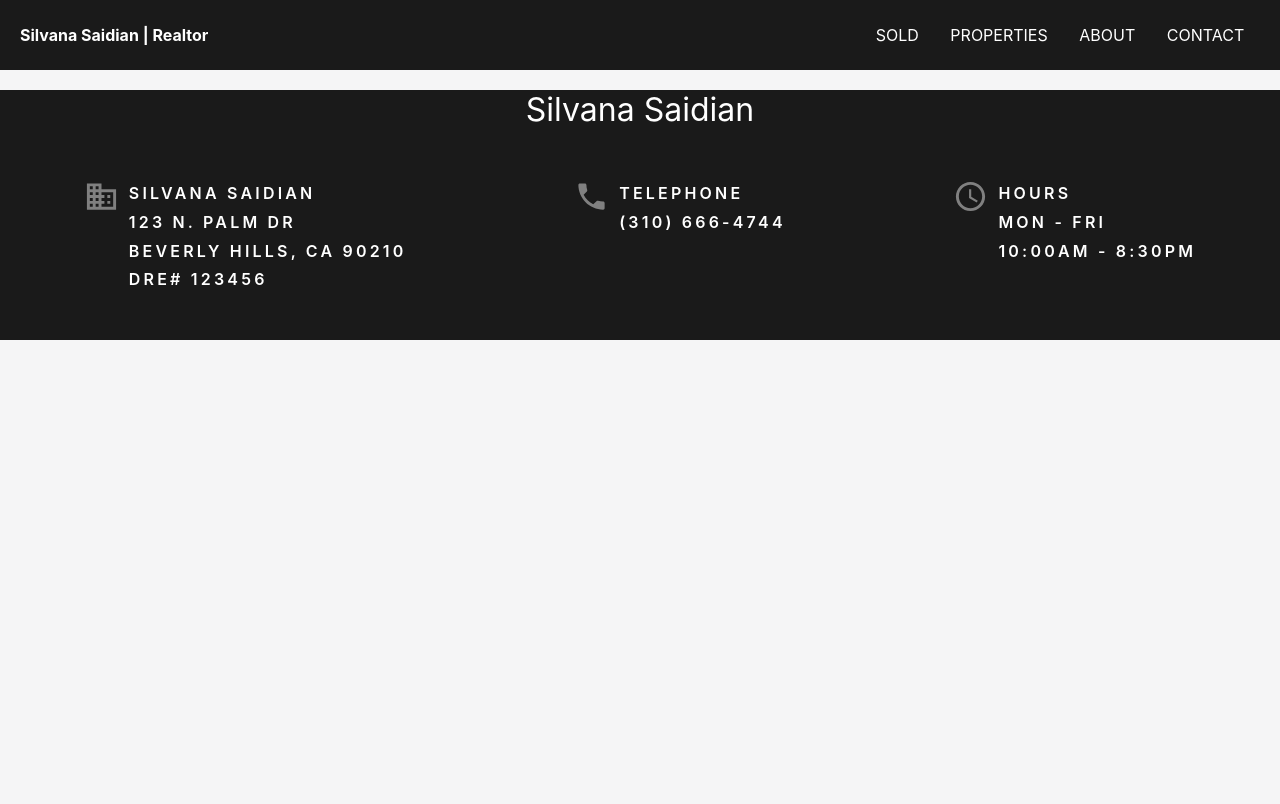
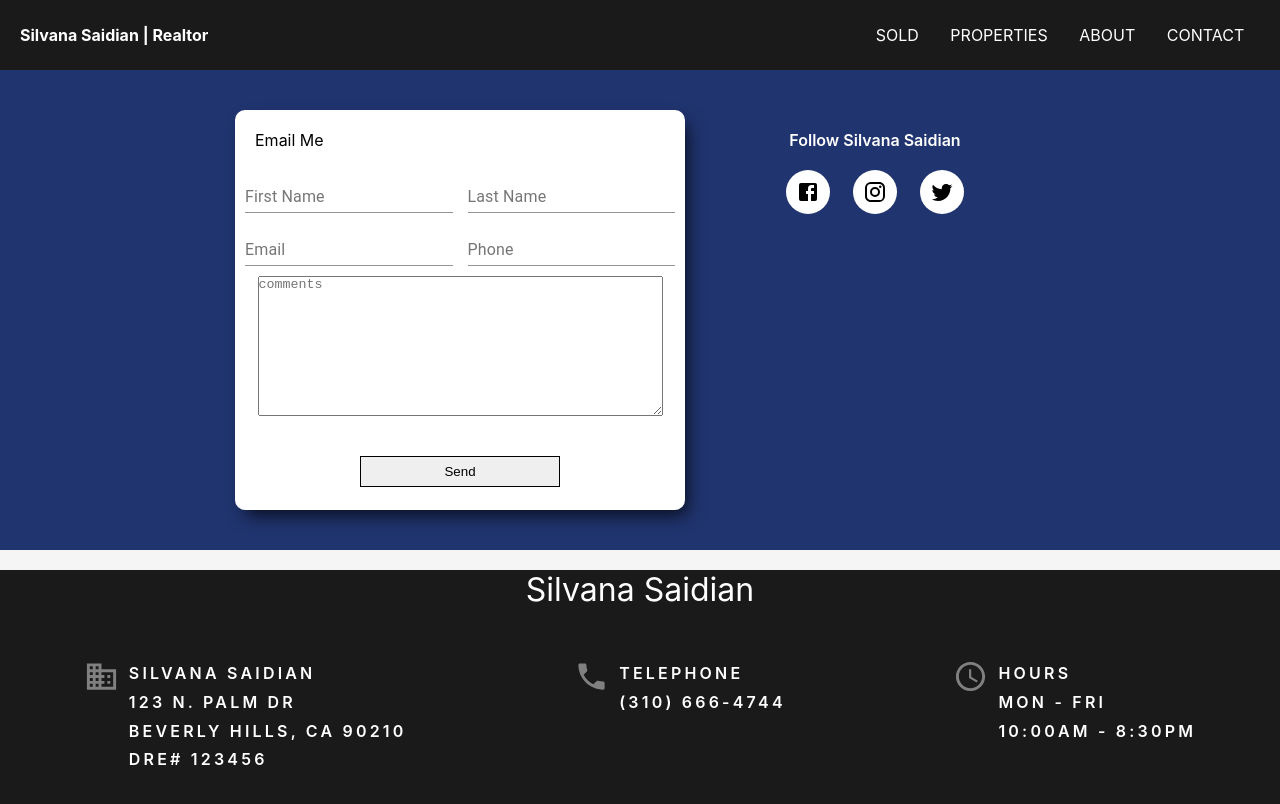
Before and after one commit to rissandimo/silvana-setareh-real-estate, a React (Create React App) app: page /contact in a window 1280 px wide. Shown: the top 804 px of the page. Built offline with nearby package versions, Linux system fonts and the light colour scheme.

Commit message:
Added Contact component with contact form and social media links

```diff
--- a/src/App.js
+++ b/src/App.js
@@ -1,6 +1,7 @@
 import './App.css';
 
 // Components
+import Contact from './components/contact/Contact';
 import Header from './components/header/Header';
 import Home from './components/home/Home';
 import Footer from './components/footer/Footer';
@@ -18,6 +19,7 @@ function App() {
     <Switch>
       <Route exact path='/' component={Home} />
       <Route path='/properties' component={Properties} />
+      <Route path='/contact' component={Contact} />
     </Switch>
 
     <Footer />
--- /dev/null
+++ b/src/components/contact/Contact.css
@@ -0,0 +1,43 @@
+.contact{
+    background-color: #20346F;
+    padding: 40px;
+}
+
+.contact__container{
+    display: grid;
+    grid-template-columns: repeat(2, 1fr);
+    margin: 0 auto;
+    width: 850px;
+}
+
+.contact__container > .contact__social-media{
+    display: flex;
+    flex-direction: column;
+    text-align: center;
+}
+
+.contact__social-media > p{
+    color: white;
+    font-weight: 600;
+    margin: 20px 0;
+}
+
+.contact__social-media > .social__media-links{
+    display: flex;
+    justify-content: space-around;
+    margin: 0 auto;
+    width: 200px;
+}
+
+.social__media-links > .link{
+    align-items: center;
+    display: flex;
+    background-color: white;
+    border-radius: 50%;
+    padding: 10px;
+}
+
+.link:hover{
+    background-color: darkgray;
+    color: white;
+}
--- /dev/null
+++ b/src/components/contact/Contact.js
@@ -0,0 +1,41 @@
+import React from 'react';
+import './Contact.css';
+
+// Components
+import ContactForm from './ContactForm';
+
+// Material UI
+import FacebookIcon from '@material-ui/icons/Facebook';
+import InstagramIcon from '@material-ui/icons/Instagram';
+import TwitterIcon from '@material-ui/icons/Twitter';
+
+
+const Contact = () => {
+
+
+return (
+    <div className="contact">
+        <div className="contact__container">
+            <div className="contact__form">
+                <ContactForm />
+            </div>
+            <div className="contact__social-media">
+                <p>Follow Silvana Saidian </p>
+                <div className="social__media-links">
+                <span className="link">
+                    <FacebookIcon className='link' />
+                </span>
+                <span className="link">
+                    <InstagramIcon className='link' />
+                </span>
+                <span className="link">
+                    <TwitterIcon className='link' />
+                </span>
+                </div>
+            </div>
+        </div>
+    </div>
+        )
+}
+
+export default Contact;
--- a/src/components/contact/ContactForm.css
+++ b/src/components/contact/ContactForm.css
@@ -1,4 +1,4 @@
-.contact{
+.contact-form{
     background-color: white;
     border-radius: 10px;
     display: flex;
@@ -13,30 +13,30 @@
     box-shadow: 6px 9px 18px -4px rgba(0,0,0,0.75);
 }
 
-.contact > .contact__email{
+.contact-form > .contact-form__email{
     border-bottom: 1px solid blue;
 }
 
-.contact > form{
+.contact-form > form{
     display: flex;
     flex-direction: column;
     align-items: center;
     padding: 10px;
     height: 350px;
 }
-.contact > form > button{
+.contact-form > form > button{
     border: 1px solid;
     margin: 40px auto 0 auto;
     padding: 7px 12px;
     width: 200px;
 }
 
-.contact > form > textarea{
+.contact-form > form > textarea{
     height: 140px;
     margin-top: 10px;
     width: 405px;
 }
-.contact > form > .contact__group{
+.contact-form > form > .contact__group{
     display: flex;
     margin-top: 5px;
     width: 430px;
--- a/src/components/contact/ContactForm.js
+++ b/src/components/contact/ContactForm.js
@@ -13,7 +13,7 @@ const ContactForm = () => {
 
     return (
 
-    <div className="contact">
+    <div className="contact-form">
         <p className='contact__email'>Email Me</p>
         <form>
             <div className="contact__group">
```
